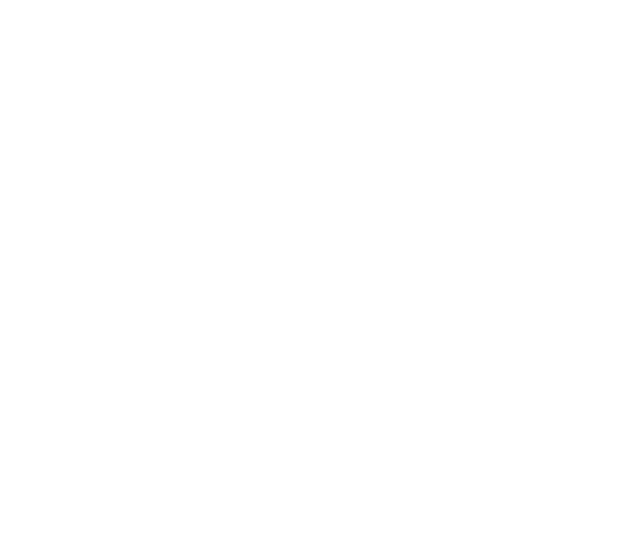
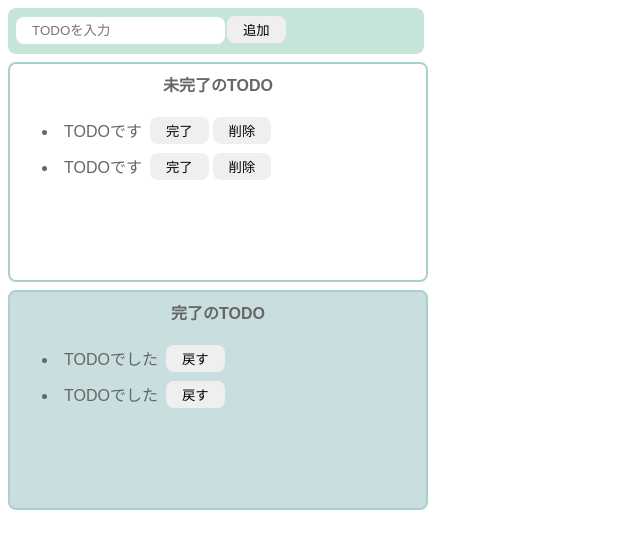
Before and after one commit to 1noseA/react-todo, a React (Create React App) app: page / in a window 1280 px wide. Shown: the top 548 px of the page, without its empty margins (0-640 px from the left). Built offline with nearby package versions, Linux system fonts and the light colour scheme.

Commit message:
html/cssを反映

```diff
--- a/src/Todo.jsx
+++ b/src/Todo.jsx
@@ -3,6 +3,47 @@
 
 export const Todo = () => {
   return (
-    <div></div>
+    <>
+      <div className="input-area">
+        <input placeholder="TODOを入力" />
+        <button>追加</button>
+      </div>
+      <div className="incomplete-area">
+        <p className="title">未完了のTODO</p>
+        <ul>
+          <li>
+            <div className="list-row">
+              <p className="todo-item">TODOです</p>
+              <button>完了</button>
+              <button>削除</button>
+            </div>
+          </li>
+          <li>
+            <div className="list-row">
+              <p className="todo-item">TODOです</p>
+              <button>完了</button>
+              <button>削除</button>
+            </div>
+          </li>
+        </ul>
+      </div>
+      <div className="complete-area">
+        <p className="title">完了のTODO</p>
+        <ul>
+          <li>
+            <div className="list-row">
+              <p className="todo-item">TODOでした</p>
+              <button>戻す</button>
+            </div>
+          </li>
+          <li>
+            <div className="list-row">
+              <p className="todo-item">TODOでした</p>
+              <button>戻す</button>
+            </div>
+          </li>
+        </ul>
+      </div>
+    </>
   );
 }
--- a/src/styles.css
+++ b/src/styles.css
@@ -0,0 +1,66 @@
+body {
+  font-family: sans-serif;
+  color: #666;
+}
+
+input {
+  border-radius: 8px;
+  border: none;
+  padding: 6px 16px;
+}
+
+button {
+  border-radius: 8px;
+  border: none;
+  padding: 4px 16px;
+  margin: 0px 2px;
+}
+
+button:hover {
+  background-color: #79a8a9;
+  color: #fff;
+  cursor: pointer;
+}
+
+.input-area {
+  background-color: #c6e5d9;
+  width: 400px;
+  height: 30px;
+  padding: 8px;
+  margin: 8px;
+  border-radius: 8px;
+}
+
+.incomplete-area {
+  border: 2px solid #aacfd0;
+  width: 400px;
+  min-height: 200px;
+  padding: 8px;
+  margin: 8px;
+  border-radius: 8px;
+}
+
+.complete-area {
+  border: 2px solid #aacfd0;
+  width: 400px;
+  min-height: 200px;
+  padding: 8px;
+  margin: 8px;
+  border-radius: 8px;
+  background-color: #c9dede;
+}
+
+.title {
+  text-align: center;
+  margin-top: 0;
+  font-weight: bold;
+}
+
+.list-row {
+  display: flex;
+  align-items: center;
+}
+
+.todo-item {
+  margin: 6px;
+}
```
